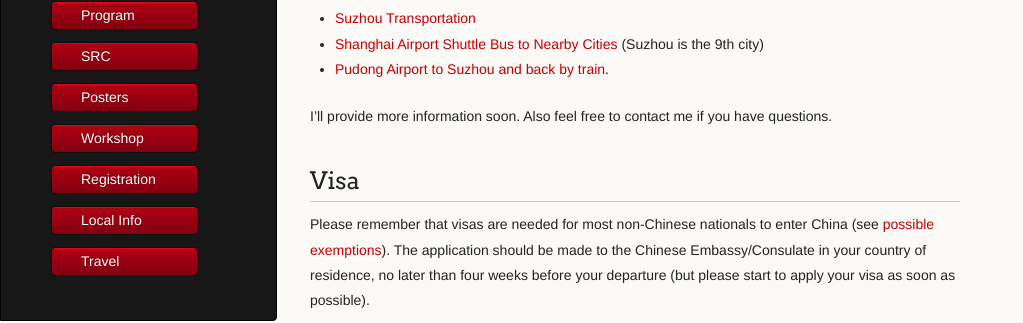
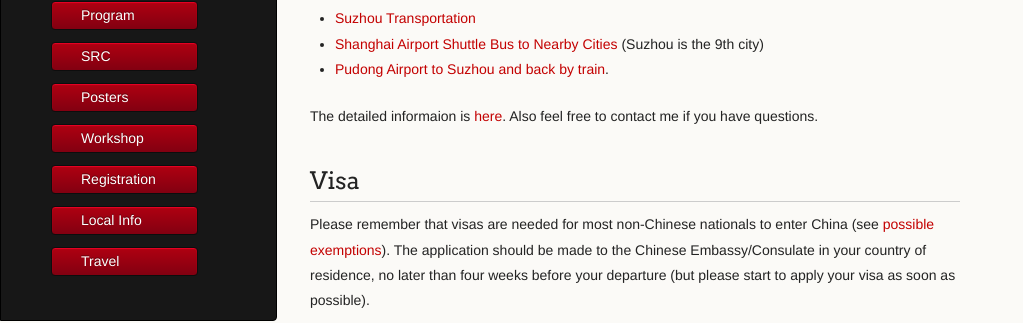
Before and after one commit to www-aplas/www-aplas.github.io, a Jekyll site: the page built from travel.md, in a window 1280 px wide. Shown: the part 421-744 px from the top of the page, without its empty margins (0-1023 px from the left). Built offline with Jekyll 4.4.1, drawn with Linux system fonts in a browser that asks for light colours; our own code applies the rules of GitHub Pages for plain Markdown files; a script that is not in the unit is left out.

Commit message:
make travel link to arrival

```diff
--- a/travel.md
+++ b/travel.md
@@ -14,7 +14,7 @@
 - [Shanghai Airport Shuttle Bus to Nearby Cities](https://www.travelchinaguide.com/cityguides/shanghai/transportation/airport-shuttle-bus.htm) (Suzhou is the 9th city)
 - [Pudong Airport to Suzhou and back by train](https://www.tripadvisor.com/ShowTopic-g308272-i2804-k5732235-Pudong_Airport_to_Suzhou_and_back_by_train-Shanghai.html).
 
-I'll provide more information soon. Also feel free to contact me if you have questions.
+The detailed informaion is [here](arrival.html). Also feel free to contact me if you have questions.
 
 
 ## Visa
```
